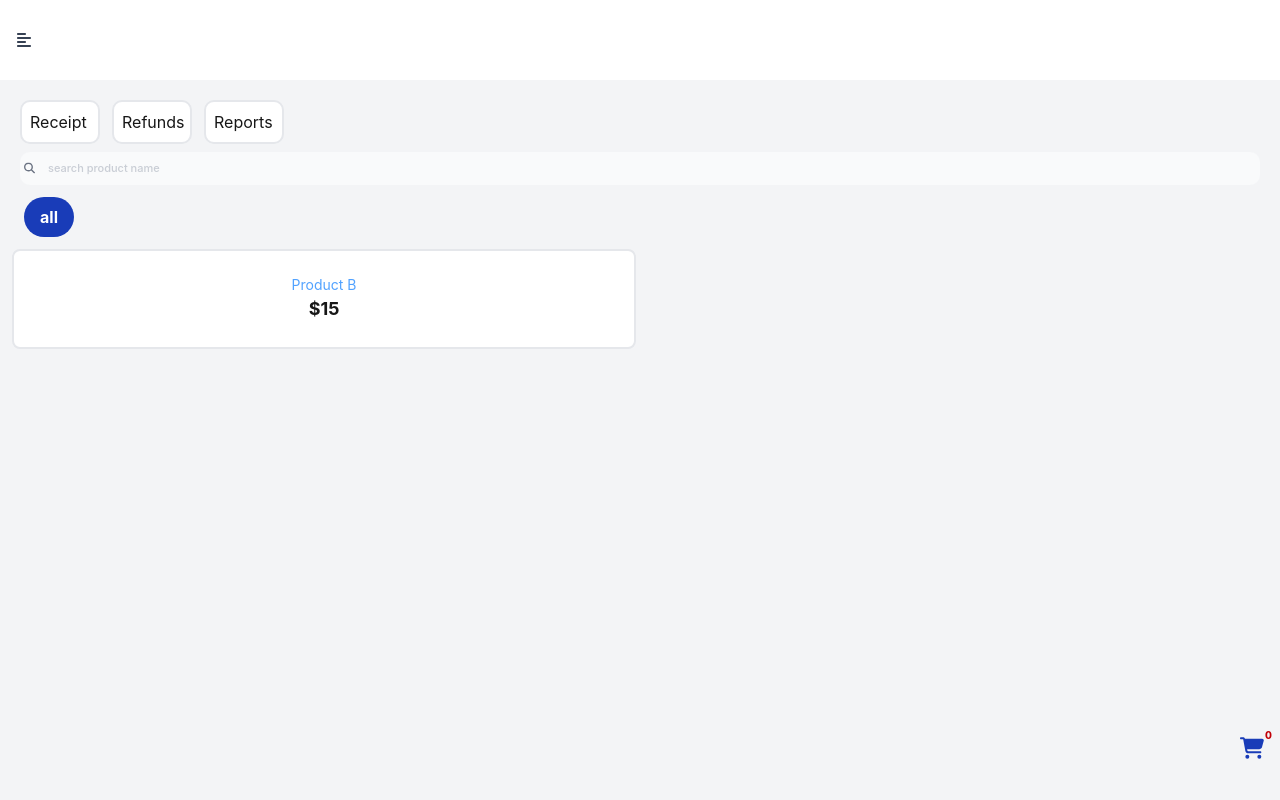
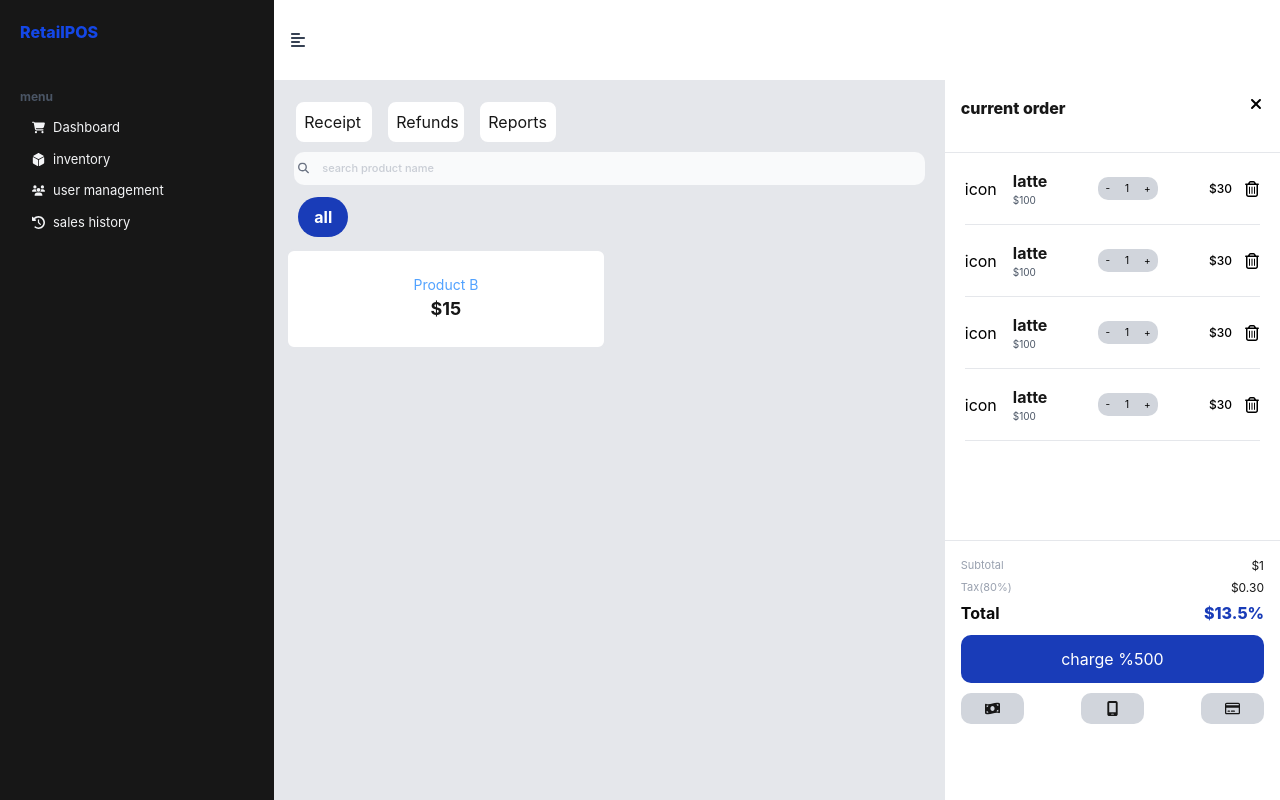
Before and after one commit to Xxx2004danie/RETAIL-POS, a React (Vite) app in the folder frontend/my-react-app/: page / in a window 1280 px wide. Built offline with nearby package versions, Linux system fonts and the light colour scheme.

Commit message:
made it resposive

```diff
--- a/frontend/my-react-app/src/App.jsx
+++ b/frontend/my-react-app/src/App.jsx
@@ -6,6 +6,7 @@ import Cart from "./pages/Dashboard/cart.jsx"
 import User from "./pages/Users/user.jsx";
 import SalesHistory from "./pages/SalesHistory/salehistory.jsx";
 import Inventory from "./pages/Inventory/inventory.jsx";
+import Text from "./pages/Dashboard/dashboard.jsx";
 
 
 export let SideBarContext = createContext(0);
@@ -32,7 +33,7 @@ export default function App() {
   return (
     <BrowserRouter>
       <SideBarContext.Provider value={{ showSideBar, onShowSideBar }}>
-        <OrderContext.Provider value = {{orders, onChangeOrders}} >
+        <OrderContext.Provider value={{ orders, onChangeOrders }}>
           <section className="relative">
             {showSideBar && <SideBar />}
 
@@ -41,7 +42,7 @@ export default function App() {
               <Routes>
                 <Route
                   path="/"
-                element={<Sales showCart={showCart}  onShowCart={onShowCart} />}
+                  element={<Text showCart={showCart} onShowCart={onShowCart} />}
                 ></Route>
                 <Route path="/inventory" element={<Inventory />}></Route>
                 <Route path="/users" element={<User />}></Route>
@@ -52,5 +53,5 @@ export default function App() {
         </OrderContext.Provider>
       </SideBarContext.Provider>
     </BrowserRouter>
-  )
+  );
 }
--- a/frontend/my-react-app/src/main.jsx
+++ b/frontend/my-react-app/src/main.jsx
@@ -1,11 +1,12 @@
 import { StrictMode } from 'react'
 import { createRoot } from 'react-dom/client'
 import './index.css'
+import Text from "./pages/Dashboard/dashboard.jsx";
 
 import App from './App'
 
-createRoot(document.getElementById('root')).render(
+createRoot(document.getElementById("root")).render(
   <StrictMode>
     <App />
   </StrictMode>,
-)
+);
--- a/frontend/my-react-app/src/pages/Dashboard/cart.jsx
+++ b/frontend/my-react-app/src/pages/Dashboard/cart.jsx
@@ -13,7 +13,7 @@ import {
 function Cart({ onShowCart }) {
   let [isAdd, setIsAdd] = useState(true);
   return (
-    <section className=" z-10 absolute top-0 right-0 h-screen w-full flex flex-col items-start">
+    <section className=" z-10 absolute lg:static top-0 right-0 h-screen lg:h-full w-full flex flex-col items-start">
       <header className="w-full flex flex-row justify-between p-4 h-[10%]">
         <h1 className="text-neutral-900 font-extrabold">current order</h1>
         <p>
--- /dev/null
+++ b/frontend/my-react-app/src/pages/Dashboard/dashboard.jsx
@@ -0,0 +1,43 @@
+import { memo } from "react";
+import { useState } from "react";
+import SideBar from "./sidebar";
+
+import Button from "../../components/ui/button";
+import MenuIcon from "../../components/layout/layout.jsx";
+import Cart from "./cart.jsx";
+import ProductList from "./productLIst.jsx";
+import {
+  FaCartShopping,
+  FaRegCreditCard,
+  FaMoneyBillWave,
+  FaMobileScreen,
+  FaRegTrashCan,
+} from "react-icons/fa6";
+
+export default function Text({ showCart, onShowCart }) {
+  return (
+    <main className="lg:grid lg:grid-cols-14 h-screen lg:gap-0">
+      {/*Sidebar*/}
+      <aside className=" hidden lg:block lg:col-span-3 ">
+        <SideBar />
+      </aside>
+
+      {/*Dashboard*/}
+      <section className="  col-span-11   flex flex-col h-full">
+        {/* Header */}
+        <MenuIcon />
+
+        <section className="lg:grid lg:grid-cols-12 h-[90%]">
+          {/* product display grid */}
+          <section className="lg:col-span-8 ">
+            <ProductList />
+          </section>
+          {/* chart */}
+          <section className="  hidden lg:block lg:col-span-4">
+            <Cart></Cart>
+          </section>
+        </section>
+      </section>
+    </main>
+  );
+}
--- a/frontend/my-react-app/src/pages/Dashboard/dashoard.jsx
+++ b/frontend/my-react-app/src/pages/Dashboard/dashoard.jsx
@@ -1,9 +1,11 @@
 import { memo } from "react";
 import { useState } from "react";
 import SideBar from "./sidebar";
-import SearchBar from "../../components/ui/seachbar.jsx";
+
 import Button from "../../components/ui/button";
 import MenuIcon from "../../components/layout/layout.jsx";
+import Cart from "./cart.jsx";
+import ProductList from "./productLIst.jsx";
 import {
   FaCartShopping,
   FaRegCreditCard,
@@ -11,8 +13,6 @@ import {
   FaMobileScreen,
   FaRegTrashCan,
 } from "react-icons/fa6";
-
-import Cart from "./cart.jsx";
 
 function Sales({ showCart, onShowCart }) {
   let [orders, setOrders] = useState(0);
@@ -22,26 +22,19 @@ function Sales({ showCart, onShowCart }) {
     setOrders((prev) => prev + 1);
   }
 
-  // product category button style
-  let btnSyles =
-    "hover:bg-blue-200 text-white hover:text-neutral-950   font-bold py-2  px-4 rounded-3xl bg-blue-800  outline-0 cursor-pointer";
-  // product nav button style
-  let navBtnStyle =
-    " flex gap-2 bg-white w-20 shrink-0 text-neutral-900 rounded-[10px] p-2  border-2 border-gray-200 hover:border-blue-200 cursor-pointer hover:bg-blue-100";
-
   if (showCart) {
     return <Cart onShowCart={onShowCart} />;
   }
 
   return (
-    <section className=" relative  rounded-xl shadow-md w-full  mx-auto h-screen">
+    <section className=" relative  rounded-xl shadow-md w-full  mx-auto h-screen bg-red-300 ">
       {/* Icon Section */}
       <MenuIcon />
       {/* cart */}
-      <section className="fixed right-4 bottom-10">
+      <section className=" lg:hidden fixed right-4 bottom-10">
         <h1>
           <FaCartShopping
-            className="text-blue-800 text-2xl relative"
+            className="text-blue-800 text-2xl relative lg:hidden"
             onClick={onShowCart}
           />
           <p className="absolute -top-2 -right-2 text-red-700 text-[10px] font-extrabold">
@@ -50,45 +43,17 @@ function Sales({ showCart, onShowCart }) {
         </h1>
       </section>
 
-      {/* Content Section */}
-      <section className="flex flex-col  flex-1  bg-gray-100 w-full h-[90%] p-3 ">
-        {/* product analysis */}
-        <nav className=" flex flex-row  gap-3    overflow-x-auto  p-2 shrink-0">
-          <Button className={navBtnStyle}>Receipt</Button>
-          <Button className={navBtnStyle}> Refunds</Button>
-          <Button className={navBtnStyle}>Reports</Button>
-        </nav>
-
-        {/* search bar */}
-        <SearchBar placeholder="search product name" />
-
-        {/* porduct categories */}
-        <article className="flex flex-row p-3  shrink-0 ">
-          <Button className={btnSyles}>all</Button>
-        </article>
-
-        {/* Box 3 - Product Buttons Grid */}
-
-        <section className="w-full   ">
-          <section className="grid grid-cols-2 gap-2   ">
-            <Buttonb onChangeOrder={onChangeOrder} />
-          </section>
+      <section className="w-full md:grid md:grid-cols-2 bg-green-500 h-[90%]">
+        {/* product display grid section */}
+        <ProductList onChangeOrder={onChangeOrder} />
+        {/* cart section */}
+        <section className="hidden lg: relative w-[40%]">
+          <Cart />
         </section>
       </section>
     </section>
   );
 }
 
-function Buttonb({ onChangeOrder }) {
-  return (
-    <button
-      onClick={onChangeOrder}
-      className=" flex flex-col  items-center justify-center  bg-white h-25  text-neutral-900  border-2 border-gray-200 hover:border-blue-200 rounded-lg p-2 text-left hover:shadow transition"
-    >
-      <p className="text-sm text-blue-400 ">Product B</p>
-      <h1 className="text-lg font-bold ">$15</h1>
-    </button>
-  );
-}
 
 export default memo(Sales);
--- /dev/null
+++ b/frontend/my-react-app/src/pages/Dashboard/productLIst.jsx
@@ -0,0 +1,58 @@
+import Button from "../../components/ui/button"
+import SearchBar from "../../components/ui/seachbar";
+import {
+  FaCartShopping,
+  FaRegCreditCard,
+  FaMoneyBillWave,
+  FaMobileScreen,
+  FaRegTrashCan,
+} from "react-icons/fa6";
+export default function ProductList({onChangeOrder}) {
+
+
+      // product category button style
+      let btnSyles =
+        "hover:bg-blue-200 text-white hover:text-neutral-950   font-bold py-2  px-4 rounded-3xl bg-blue-800  outline-0 cursor-pointer";
+      // product nav button style
+      let navBtnStyle =
+        " flex gap-2 bg-white w-20 shrink-0 text-neutral-900 rounded-[10px] p-2  border-2 border-gray-200 hover:border-blue-200 cursor-pointer hover:bg-blue-100";
+
+    return (
+                <section className="flex flex-col  flex-1  bg-gray-200 w-full  h-full p-3 ">
+                  {/* product analysis */}
+                  <nav className=" flex flex-row  gap-3    overflow-x-auto  p-2 shrink-0">
+                    <Button className={navBtnStyle}>Receipt</Button>
+                    <Button className={navBtnStyle}> Refunds</Button>
+                    <Button className={navBtnStyle}>Reports</Button>
+                  </nav>
+
+                  {/* search bar */}
+                  <SearchBar placeholder="search product name" />
+
+                  {/* porduct categories */}
+                  <article className="flex flex-row p-3  shrink-0 ">
+                    <Button className={btnSyles}>all</Button>
+                  </article>
+
+                  {/* Box 3 - Product Buttons Grid */}
+
+                  <section className="w-full   ">
+                    <section className="grid grid-cols-2 gap-2   ">
+                      <Buttonb onChangeOrder={onChangeOrder} />
+                    </section>
+                  </section>
+                </section>
+    )
+}
+
+function Buttonb({ onChangeOrder }) {
+  return (
+    <button
+      onClick={onChangeOrder}
+      className=" flex flex-col  items-center justify-center  bg-white h-25  text-neutral-900  border-2 border-gray-200 hover:border-blue-200 rounded-lg p-2 text-left hover:shadow transition"
+    >
+      <p className="text-sm text-blue-400 ">Product B</p>
+      <h1 className="text-lg font-bold ">$15</h1>
+    </button>
+  );
+}
--- a/frontend/my-react-app/src/pages/Dashboard/sidebar.jsx
+++ b/frontend/my-react-app/src/pages/Dashboard/sidebar.jsx
@@ -15,10 +15,10 @@ function SideBar() {
   return (
     <section className="flex w-full bg-gray50/50 ">
       {/*sidnav*/}
-      <section className=" flex flex-col gap-4 w-[80%]  h-screen bg-neutral-900 bg-opacity-50  p-5">
+      <section className=" flex flex-col gap-4 w-full  h-screen bg-neutral-900 bg-opacity-50  p-5">
         <header className="flex justify-between items-center">
           <h1 className="text-blue-700 font-extrabold  ">RetailPOS</h1>
-          <p className="text-white md:hidden">
+          <p className="text-white lg:hidden">
             <FaXmark onClick={onShowSideBar} />
           </p>
         </header>
@@ -60,8 +60,6 @@ function SideBar() {
           </ul>
         </nav>
       </section>
-      {/*blank*/}
-      <section className="w-20% bg-opacity-50"></section>
     </section>
   );
 }
```
Lines whose indentation alone changed are shown as unchanged.
